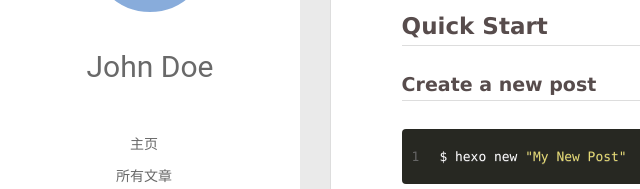
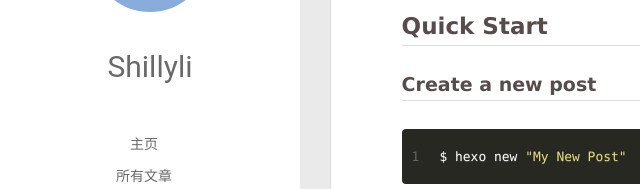
Before and after one commit to Shillyli/Shillyli.github.io, a plain HTML site: page 2018/04/26/hello-world/index.html in a window 1280 px wide. Shown: the part 223-412 px from the top of the page, 0-640 px from the left. Drawn offline with Linux system fonts and the light colour scheme; no server answers.

Commit message:
Site updated: 2018-04-27 15:22:37

```diff
--- a/2018/04/26/hello-world/index.html
+++ b/2018/04/26/hello-world/index.html
@@ -50,7 +50,7 @@
 			<img src="http://m.qpic.cn/psb?/V12C84LN1ruI8x/LRw3o23V8CsF.nXn8nI3FjXeiJRh2i7R2AGnD6sD1Bw!/b/dGgBAAAAAAAA&amp;bo=nQQ4BJ0OXA0RCVk!&amp;rf=viewer_4" class="js-avatar">
 		</a>
 		<hgroup>
-		  <h1 class="header-author"><a href="/">John Doe</a></h1>
+		  <h1 class="header-author"><a href="/">Shillyli</a></h1>
 		</hgroup>
 
 
@@ -112,7 +112,7 @@
 				<img src="http://m.qpic.cn/psb?/V12C84LN1ruI8x/LRw3o23V8CsF.nXn8nI3FjXeiJRh2i7R2AGnD6sD1Bw!/b/dGgBAAAAAAAA&amp;bo=nQQ4BJ0OXA0RCVk!&amp;rf=viewer_4" class="js-avatar">
 			</div>
 			<hgroup>
-			  <h1 class="header-author js-header-author">John Doe</h1>
+			  <h1 class="header-author js-header-author">Shillyli</h1>
 			</hgroup>
 
 
@@ -325,7 +325,7 @@
   <div class="outer">
     <div id="footer-info">
     	<div class="footer-left">
-    		&copy; 2018 John Doe
+    		&copy; 2018 Shillyli
     	</div>
       	<div class="footer-right">
       		<a href="http://hexo.io/" target="_blank">Hexo</a>  Theme <a href="https://github.com/litten/hexo-theme-yilia" target="_blank">Yilia</a> by Litten
```
Also changed, not shown: archives/2018/04/index.html (+3 -3 lines), archives/2018/index.html (+3 -3 lines), archives/index.html (+3 -3 lines), index.html (+3 -3 lines).
